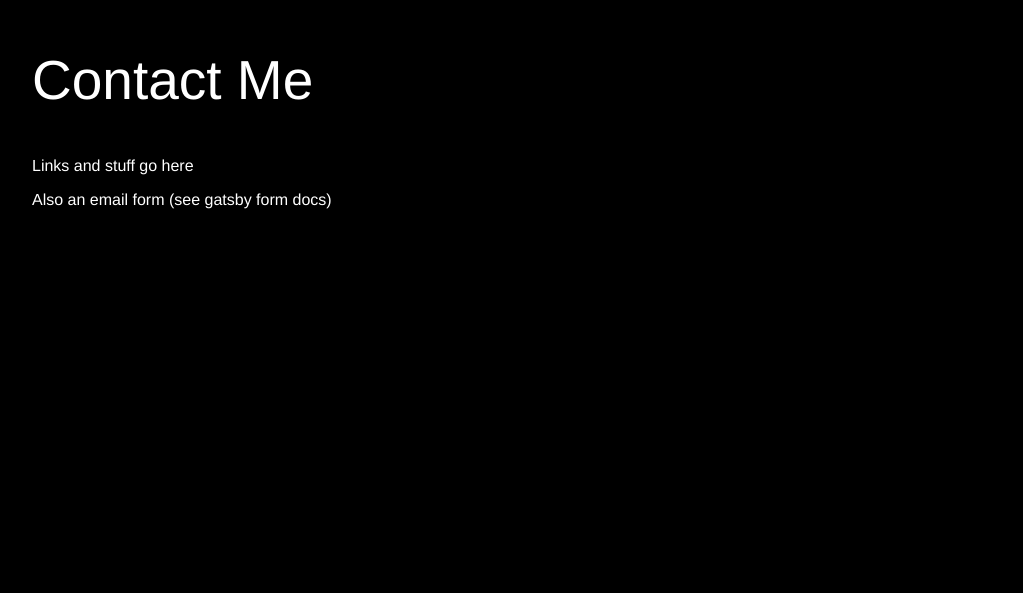
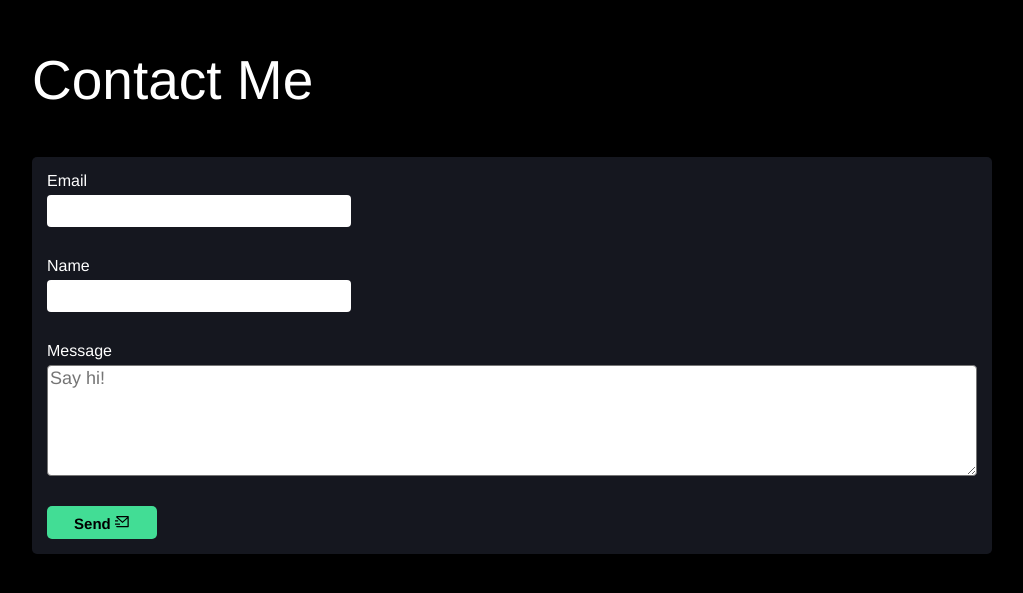
Before and after one commit to jreverett/jamieeverett.co.uk, a Gatsby site: page / in a window 1280 px wide. Shown: the part 3048-3641 px from the top of the page, without its empty margins (128-1151 px from the left). Built offline with nearby package versions, Linux system fonts and the light colour scheme; Gatsby itself is replaced by a stand-in of ours.

Commit message:
Add contact form and success page

```diff
--- a/package.json
+++ b/package.json
@@ -19,6 +19,7 @@
     "react": "^16.12.0",
     "react-dom": "^16.12.0",
     "react-helmet": "^6.1.0",
+    "react-icons": "^3.11.0",
     "react-waypoint": "^9.0.3"
   },
   "devDependencies": {
--- a/src/components/Contact/Contact.css
+++ b/src/components/Contact/Contact.css
@@ -0,0 +1,42 @@
+.contact-form-container {
+  padding: 15px 15px;
+  background-color: rgb(21, 23, 31);
+  border-radius: 5px;
+}
+
+.contact-form {
+  display: flex;
+  flex-direction: column;
+}
+
+.contact-form-input {
+  margin-bottom: 30px;
+  border-radius: 4px;
+  font-size: 18px;
+  background-color: white;
+}
+
+input.contact-form-input {
+  width: clamp(50px, 50vw, 300px);
+  height: 30px;
+  border: none;
+}
+
+.contact-form label {
+  padding-bottom: 5px;
+}
+
+#contact-form-textarea {
+  max-width: 100%;
+  max-height: 100%;
+}
+
+.contact-form-submit {
+  width: 110px;
+  height: 33px;
+  background-color: rgb(66, 221, 149);
+  font-size: 15px;
+  font-weight: bold;
+  border-radius: 5px;
+  border: none;
+}
--- a/src/components/Contact/Contact.jsx
+++ b/src/components/Contact/Contact.jsx
@@ -1,4 +1,5 @@
 import React from "react"
+import { RiMailSendLine } from "react-icons/ri"
 
 import "./Contact.css"
 
@@ -6,8 +7,36 @@ export default function Contact() {
   return (
     <section id="contact">
       <h1>Contact Me</h1>
-      <p>Links and stuff go here</p>
-      <p>Also an email form (see gatsby form docs)</p>
+      <div className="contact-form-container">
+        <form
+          className="contact-form"
+          method="post"
+          action="/success"
+          netlify-honeypot="bot-field"
+          data-netlify-recaptcha="true"
+          data-netlify="true"
+          name="contact"
+        >
+          <input type="hidden" name="bot-field" />
+          <label htmlFor="email">Email</label>
+          <input className="contact-form-input" type="email" name="email" />
+          <label htmlFor="name">Name</label>
+          <input className="contact-form-input" type="text" name="name" />
+          <label htmlFor="message">Message</label>
+          <textarea
+            id="contact-form-textarea"
+            className="contact-form-input"
+            name="message"
+            placeholder="Say hi!"
+            rows="5"
+            cols="50"
+          />
+          <div data-netlify-recaptcha="true"></div>
+          <button className="contact-form-submit" type="submit">
+            Send <RiMailSendLine />
+          </button>
+        </form>
+      </div>
     </section>
   )
 }
--- a/src/pages/404.js
+++ b/src/pages/404.js
@@ -1,9 +1,3 @@
-/*
-    Header
-    404 number (knockout style)
-    Footer?
-*/
-
 import React from "react"
 import { Helmet } from "react-helmet"
 import { Link } from "gatsby"
--- a/src/pages/global.css
+++ b/src/pages/global.css
@@ -3,10 +3,13 @@
   --accent: rgb(69, 255, 168);
 }
 
+html {
+  background-color: black;
+}
+
 html * {
   font-family: "Helvetica Neue", sans-serif;
   min-height: 0vw; /* safari needs this for calc, clamp, etc. to work ¯\_(ツ)_/¯ */
-  background-color: black;
   scroll-behavior: smooth;
 }
 
```
Also changed, not shown: src/pages/success.css (added, +11 -0 lines), src/pages/success.js (added, +30 -0 lines).
